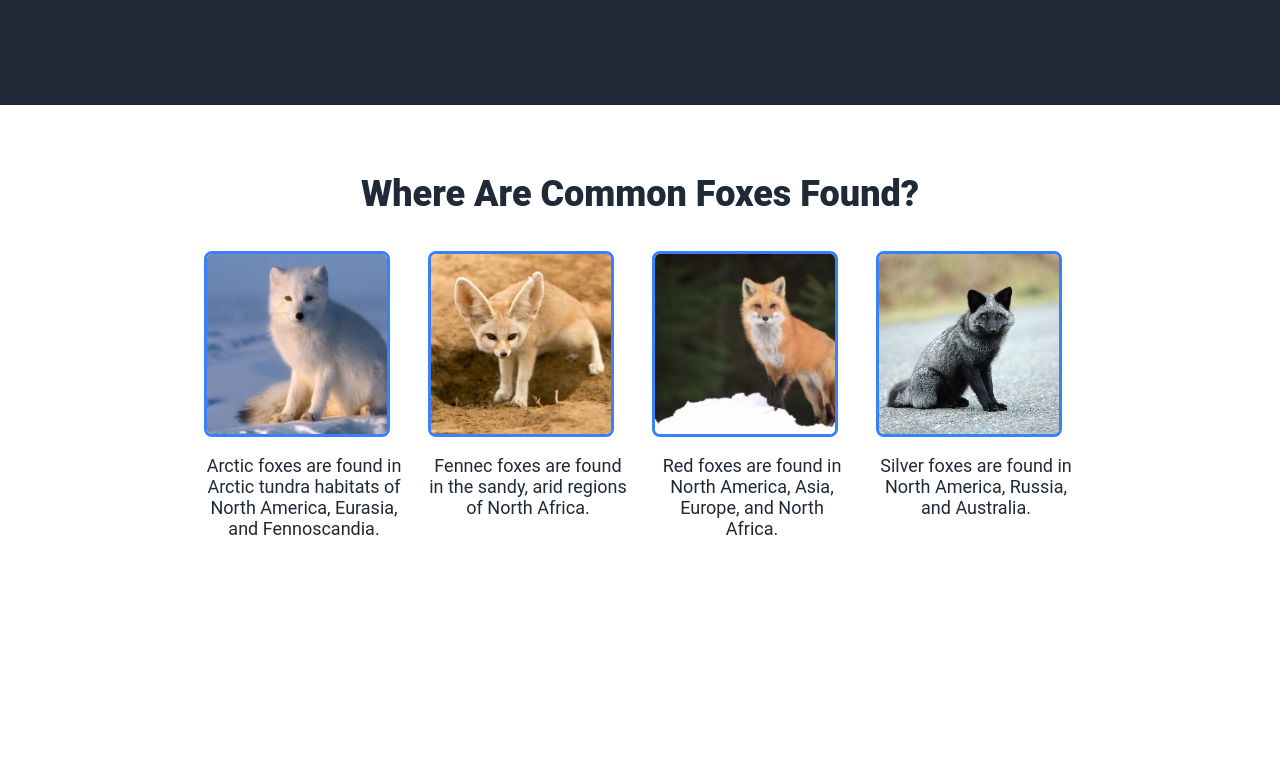
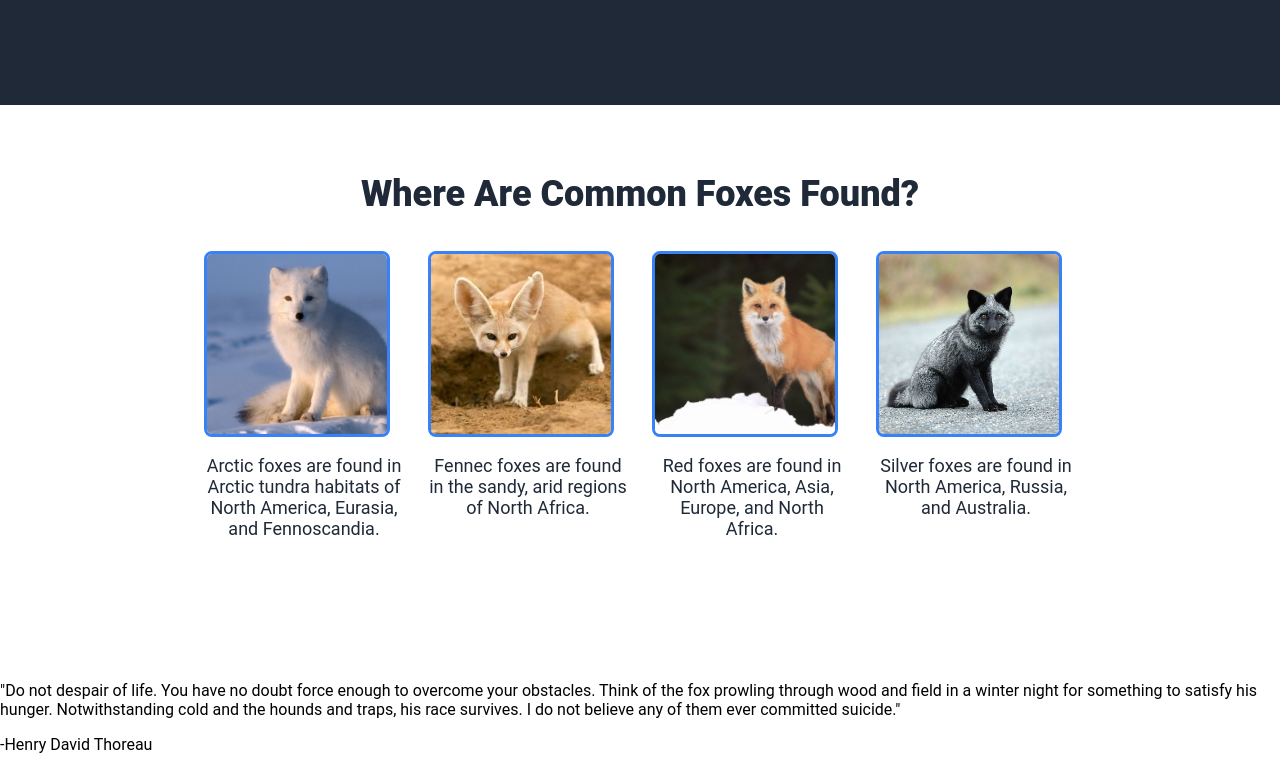
Before and after one commit to alejandroreilly/landing-page, a plain HTML site: page index.html in a window 1280 px wide. Shown: the part 546-1316 px from the top of the page. Before the commit the page ends 1211 px from the top, so only its background shows below. Drawn offline with Linux system fonts and the light colour scheme.

Commit message:
Make a section for a quote in html
Write out the quote in the HTML of the website, with plans on styling
with CSS's flexbox on the future, giving each section its own class
and a wrapping container.

```diff
--- a/index.html
+++ b/index.html
@@ -51,7 +51,14 @@
                         <p>Silver foxes are found in North America, Russia, and Australia.</p>
                     </div>
                 </div>
-                </ul>
+            </div>
+
+            <div class="quote-section">
+                <p class="quote">"Do not despair of life. You have no doubt force enough to overcome your obstacles.
+                    Think of the fox prowling through wood and field in a winter night for something to satisfy his hunger.
+                    Notwithstanding cold and the hounds and traps, his race survives.
+                    I do not believe any of them ever committed suicide."</p>
+                <p class="author">-Henry David Thoreau</p>
             </div>
         </div>
     </body>
```
